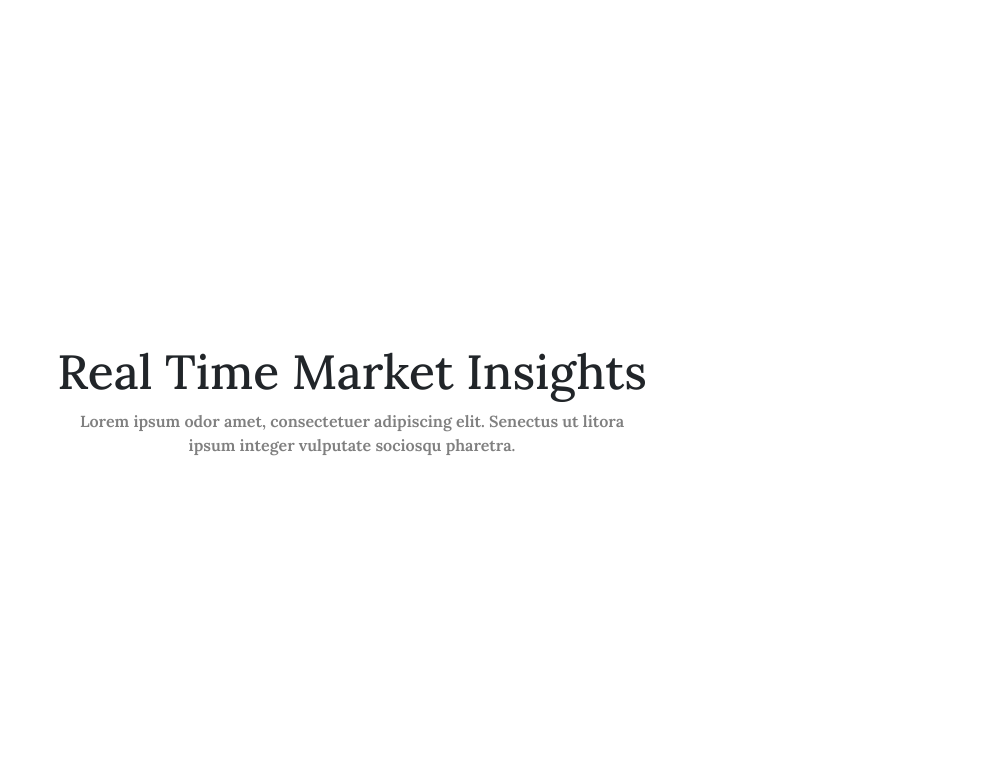
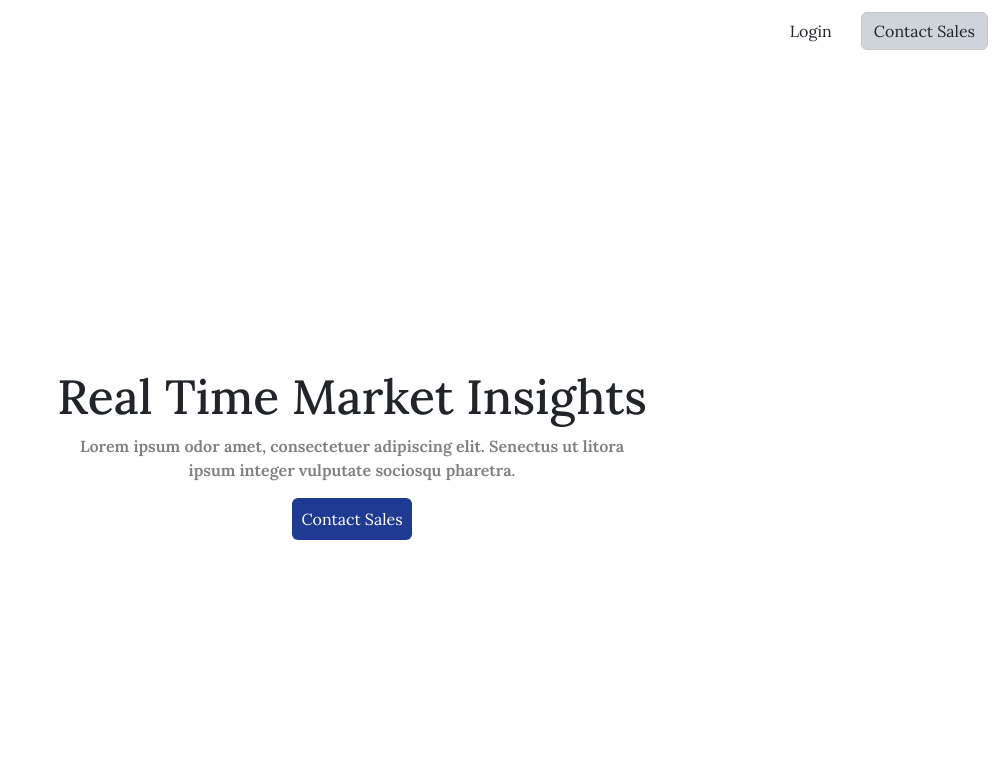
Before and after one commit to JadoreThompson/property-valuation-v2, a Flask app: page / in a window 1280 px wide. Shown: the top 780 px of the page, without its empty margins (288-1280 px from the left). Run offline with Flask 3, Linux system fonts and the light colour scheme.

Commit message:
contact sales card

```diff
--- a/app_flask.py
+++ b/app_flask.py
@@ -6,4 +6,4 @@ app = Flask(__name__)
 app.register_blueprint(views)
 
 if __name__ == "__main__":
-    app.run(debug=True)
+    app.run(debug=True, host="0.0.0.0")
--- a/templates/base.html
+++ b/templates/base.html
@@ -11,6 +11,7 @@
     <link rel="preconnect" href="https://fonts.googleapis.com">
     <link rel="preconnect" href="https://fonts.gstatic.com" crossorigin>
     <link href="https://fonts.googleapis.com/css2?family=Lora:ital,wght@0,400..700;1,400..700&display=swap" rel="stylesheet">
+    <link rel="icon" type="image/x-icon" href="{{ url_for('static', filename='images/2.png') }}">
     <title>{% block title %}{% endblock %}</title>
 
     <style>
--- a/templates/index.html
+++ b/templates/index.html
@@ -4,6 +4,16 @@
 
 {% block content %}
 <style>
+    .header-buttons {
+        display: flex;
+        align-items: center;
+        justify-content: flex-end;
+    }
+
+    .header-buttons a.btn {
+        margin-right: 1rem;
+    }
+
     .landing-container,
     .page-container {
         display: flex;
@@ -23,6 +33,7 @@
     .span-container {
         width: 50%;
         text-align: center;
+        font-size: 1rem;
     }
 
     .span-container span {
@@ -57,16 +68,62 @@
         background-color: #1F3A93 !important;
     }
 
+    .btn-quaternary {
+        border: 1px solid #c7c7ca;
+        background-color: #ced4da;
+    }
+
+    .demo-container {
+        display: flex;
+        justify-content: center;
+        align-items: center;
+    }
+
     .demo-container video{
+        width: 50%;
+        border-radius: 0.5rem;
+    }
+
+    @media (min-width: 600px) {
+        .demo-container video {
+            width: 90%;
+        }
+    }
+
+    .container.contact-sales-card {
+        display: flex;
+        align-items: center;
+        justify-content: center;
+        position: fixed;
+        background-color: rgba(0,0,0,0.2);
+        height: 100vh;
         width: 100%;
-        /*border: 1px solid black;*/
-        border-radius: 0.5rem;
+        max-width: 100%;
+        top: 0;
+        left: 0;
+        right: 0;
+        bottom: 0;
+        z-index: 999;
+    }
+
+    .modal-open {
+        overflow: hidden;
+    }
+
+    .contact-sales-card .card {
+        width: 50%;
     }
 
     .footer {
         width: 100%;
     }
 </style>
+<nav class="mt-2">
+    <div class="header-buttons p-1">
+        <a href="/login" class="btn">Login</a>
+        <button id="contact-sales-btn" class="btn btn-quaternary">Contact Sales</button>
+    </div>
+</nav>
 
 <section>
     <div class="container landing-container page-container">
@@ -75,6 +132,7 @@
         </div>
         <div class="span-container">
             <span>Lorem ipsum odor amet, consectetuer adipiscing elit. Senectus ut litora ipsum integer vulputate sociosqu pharetra.</span>
+            <button class="btn btn-tertiary mt-3">Contact Sales</button>
         </div>
     </div>
 </section>
@@ -92,6 +150,78 @@
         </div>
     </div>
 </section>
+
+<div id="contactSalesCard" class="container contact-sales-card" style="display: none;">
+    <div class="card shadow p-4 mb-4 bg-white">
+        <div class="d-flex justify-content-between align-items-center mb-3">
+            <h2>Contact Sales</h2>
+            <button type="button" id="contact-sales-close-btn" class="btn btn-secondary btn-sm" aria-label="Close">
+                Close
+                <span class="ms-2">
+                    <svg width="10" height="9" viewBox="0 0 10 9" fill="none" xmlns="http://www.w3.org/2000/svg">
+                        <path d="M8.2998 1.2002 1.70014 7.79986M1.7002 1.2002l6.59966 6.59966" stroke="currentcolor" stroke-width="1.4" stroke-linecap="square" stroke-linejoin="round"></path>
+                    </svg>
+                </span>
+            </button>
+        </div>
+
+        <p>Tell us about your firm or company and our team will reach out to set up a call.</p>
+        <p class="text-muted">Required <span>*</span></p>
+
+        <form>
+            <div class="row mb-3">
+                <div class="col-md-6">
+                    <label for="firstName" class="form-label">First Name</label>
+                    <input type="text" class="form-control" id="firstName" placeholder="First Name" name="firstName">
+                </div>
+                <div class="col-md-6">
+                    <label for="lastName" class="form-label">Last Name</label>
+                    <input type="text" class="form-control" id="lastName" placeholder="Last Name" name="lastName">
+                </div>
+            </div>
+
+            <div class="row mb-3">
+                <div class="col-md-6">
+                    <label for="email" class="form-label">Email <span class="text-danger">*</span></label>
+                    <input type="email" class="form-control" id="email" placeholder="Email" required name="email">
+                </div>
+                <div class="col-md-6">
+                    <label for="phone" class="form-label">Phone</label>
+                    <input type="tel" class="form-control" id="phone" placeholder="Phone" maxlength="25" name="phone">
+                </div>
+            </div>
+
+            <div class="row mb-3">
+                <div class="col-md-6">
+                    <label for="website" class="form-label">Company site</label>
+                    <input type="text" class="form-control" id="website" placeholder="Company Website" name="companyWebsite">
+                </div>
+                <div class="col-md-6">
+                    <label for="title" class="form-label">Title</label>
+                    <input type="text" class="form-control" id="title" placeholder="Title" name="title">
+                </div>
+            </div>
+
+            <div class="row mb-3">
+                <div class="col-md-6">
+                    <label for="firmLawyersNumber" class="form-label">Number of Employers at your Firm</label>
+                    <input type="number" class="form-control" id="firmLawyersNumber" placeholder="Number of Employees" min="0" max="999999999" name="employeesNumber">
+                </div>
+            </div>
+
+            <div class="d-flex justify-content-end">
+                <button type="submit" class="btn btn-primary" aria-label="Submit Form" disabled>
+                    Submit Form
+                    <span class="ms-2">
+                        <svg width="16" height="17" viewBox="0 0 16 17" fill="none" xmlns="http://www.w3.org/2000/svg">
+                            <path d="M3.33301 8.5h9.33329M8 3.83325l4.6667 4.66667L8 13.1666" stroke="currentColor" stroke-width="1.4" stroke-linejoin="bevel"></path>
+                        </svg>
+                    </span>
+                </button>
+            </div>
+        </form>
+    </div>
+</div>
 
 <footer class="footer row row-cols-1 row-cols-sm-2 row-cols-md-5 py-5 my-5 border-top">
     <div class="col mb-3">
@@ -138,4 +268,27 @@
       </ul>
     </div>
   </footer>
+
+<script>
+    document.addEventListener('DOMContentLoaded', function(){
+        const contactSalesOpenBtn = document.getElementById('contact-sales-btn');
+        const contactSalesCloseBtn = document.getElementById('contact-sales-close-btn');
+        const contactSalesCard = document.getElementById('contactSalesCard');
+
+        /*
+           -------------------------
+                Contact Sales Code
+            ------------------------
+        */
+        contactSalesOpenBtn.addEventListener('click', function(e){
+            contactSalesCard.style.display = 'flex';
+            document.body.classList.add('modal-open');
+        });
+
+        contactSalesCloseBtn.addEventListener('click', function(){
+            contactSalesCard.style.display = 'none';
+            document.body.classList.remove('modal-open');
+        });
+    });
+</script>
 {% endblock %}
```
Also changed, not shown: static/images/2.png (added).
